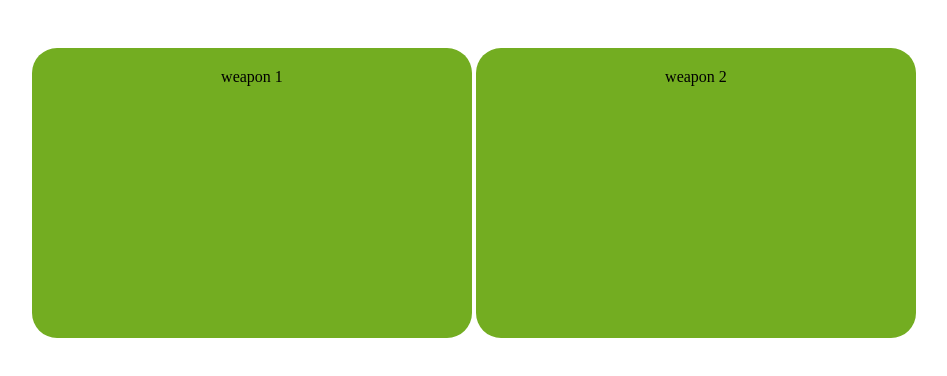
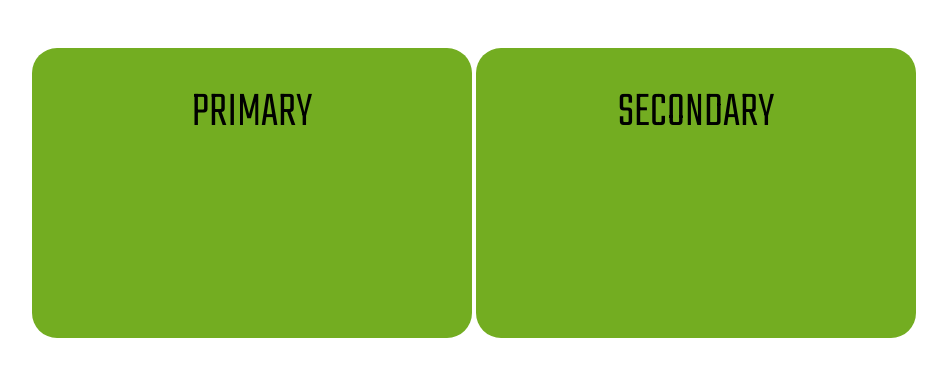
Before and after one commit to NicolaiGorden/Phase-1-Project, a plain HTML site: page index.html in a window 1280 px wide. Shown: the whole page, without its empty margins (166-1113 px from the left). Drawn offline with Linux system fonts and the light colour scheme.

Commit message:
added fonts

```diff
--- a/index.css
+++ b/index.css
@@ -10,4 +10,9 @@
     padding: 20px;
     width: 400px;
     height: 250px;
+    font-family: 'Teko', sans-serif;
+    text-align: center;
+    vertical-align: center;
+    line-height: 90px;
+    font-size: 50px
   }
--- a/index.html
+++ b/index.html
@@ -6,11 +6,14 @@
     <meta name="viewport" content="width=device-width, initial-scale=1.0">
     <title>Apex Loadout Creator</title>
     <link rel="stylesheet" href="index.css" />
+    <link rel="preconnect" href="https://fonts.googleapis.com">
+    <link rel="preconnect" href="https://fonts.gstatic.com" crossorigin>
+    <link href="https://fonts.googleapis.com/css2?family=Public+Sans:wght@300;400&family=Teko:wght@300&family=Ubuntu:wght@300&display=swap" rel="stylesheet">
 </head>
 <body>
     <div class = 'parent'>
-        <div class = 'weapon-box'>weapon 1</div>
-        <div class = 'weapon-box'>weapon 2</div>
+        <div class = 'weapon-box'>PRIMARY</div>
+        <div class = 'weapon-box'>SECONDARY</div>
     </div>
 </body>
 </html>
```
